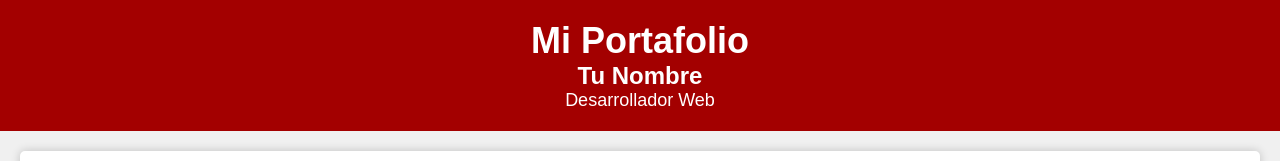
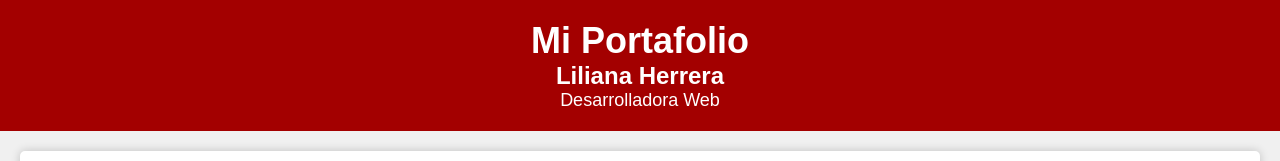
Before and after one commit to luzlyherrera/Portafolio-Liliana, a plain HTML site: page index.html in a window 1280 px wide. Shown: the top 161 px of the page. Drawn offline with Linux system fonts and the light colour scheme.

Commit message:
Agregando el nombre

```diff
--- a/index.html
+++ b/index.html
@@ -11,8 +11,8 @@
 <body>
     <header>
         <h1>Mi Portafolio</h1>
-        <h2>Tu Nombre</h2>
-        <p>Desarrollador Web</p>
+        <h2>Liliana Herrera</h2>
+        <p>Desarrolladora Web</p>
     </header>
 
     <section id="proyectos">
```
